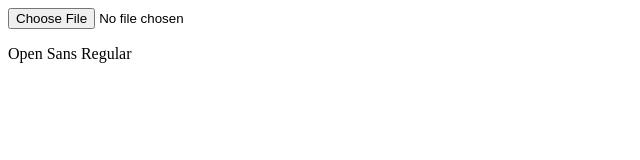
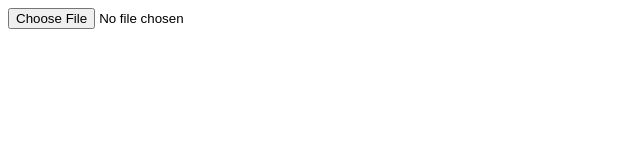
Before and after one commit to masakudamatsu/font-metrics, a React (Create React App) app: page / in a window 1280 px wide. Shown: the top 160 px of the page, without its empty margins (0-640 px from the left). Built offline with nearby package versions, Linux system fonts and the light colour scheme.

Commit message:
#6 Green: Show the font name once its font file is uploaded

```diff
--- a/src/App.js
+++ b/src/App.js
@@ -1,13 +1,36 @@
 import React from 'react';
 import FontFileUploader from './components/FontFileUploader';
+// import readFontFile from './helper/readFontFile';
+import getFontMetrics from './helper/getFontMetrics';
 import FontNameDisplay from './components/FontNameDisplay';
-function App() {
-  return (
-    <div className="App">
-      <FontFileUploader />
-      <FontNameDisplay />
-    </div>
-  );
+class App extends React.Component {
+  constructor(props) {
+    super(props);
+    this.state = { fontName: ''};
+    this.fileChangeHandler = this.fileChangeHandler.bind(this);
+  }
+  fileChangeHandler(files) {
+    let fontNameObtained;
+    const fontFile = files[0];
+    const opentype = require('opentype.js');
+    const reader = new FileReader();
+    reader.onload = (function(e) {
+      const font = opentype.parse(e.target.result, {lowMemory:true});
+      fontNameObtained = getFontMetrics(font);
+      this.setState({
+        fontName: fontNameObtained
+      });
+    }).bind(this);
+    reader.readAsArrayBuffer(fontFile);
+  }
+  render() {
+    return (
+      <div className="App">
+        <FontFileUploader onChange={this.fileChangeHandler} />
+        <FontNameDisplay fontName={this.state.fontName} />
+      </div>
+    );
+  }
 }
 
 export default App;
--- a/src/components/FontNameDisplay.js
+++ b/src/components/FontNameDisplay.js
@@ -5,7 +5,7 @@ export default class FontNameDisplay extends React.Component {
     return (
       <div>
         <p data-test="FontNameDisplay">
-          Open Sans Regular
+          {this.props.fontName}
         </p>
       </div>
     );
--- a/src/helper/getFontMetrics.js
+++ b/src/helper/getFontMetrics.js
@@ -1,13 +1,8 @@
 const getFontMetrics = (font) => {
   try {
-    const opentype = require('opentype.js');
-    if (!font.tables) {
-      throw Error('The font.tables property does not exist.')
-    }
-    const namingTable = font.tables[name];
-    const fontName = namingTable[fullName];
+    const namingTable = font.tables['name'];
+    const fontName = namingTable['fullName'].en;
     return fontName;
-
   } catch(err) {
     console.log(err);
   }
--- /dev/null
+++ b/src/helper/readFontFile.js
@@ -0,0 +1,15 @@
+const readFontFile = (fontFile) => {
+  try {
+    const opentype = require('opentype.js');
+    const reader = new FileReader();
+    reader.onload = function(e) {
+      const font = opentype.parse(e.target.result, {lowMemory:true});
+      return font;
+    };
+    reader.readAsArrayBuffer(fontFile);
+  } catch(err) {
+    console.log(err);
+  }
+};
+
+export default readFontFile;
```
